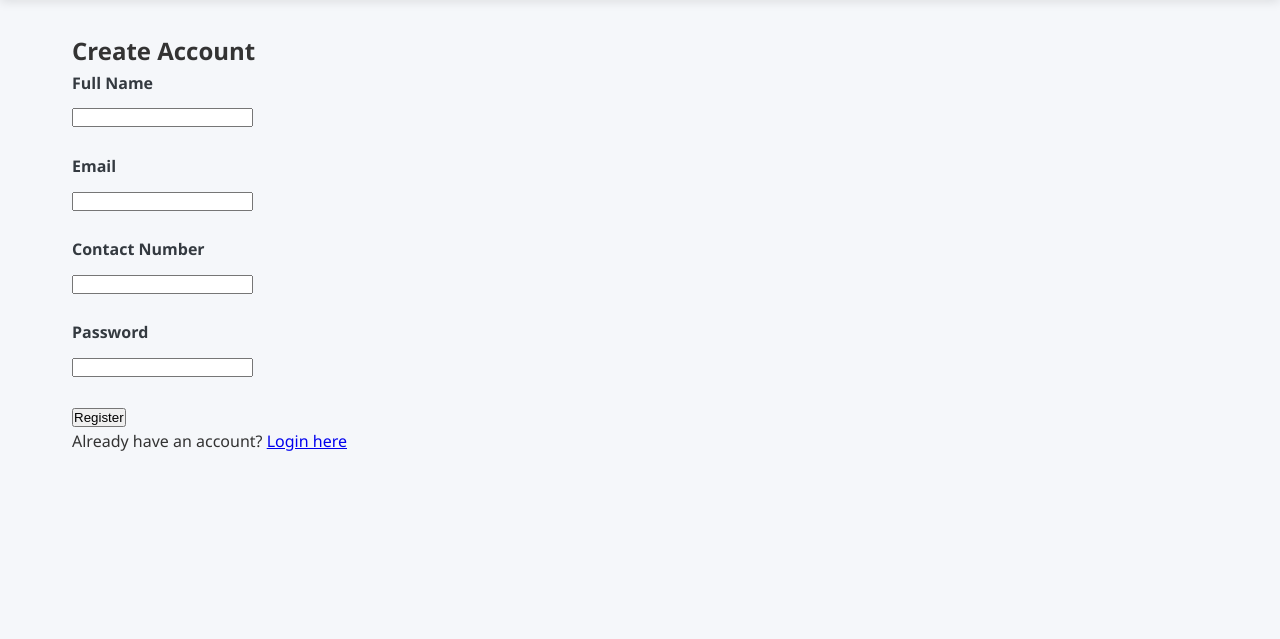
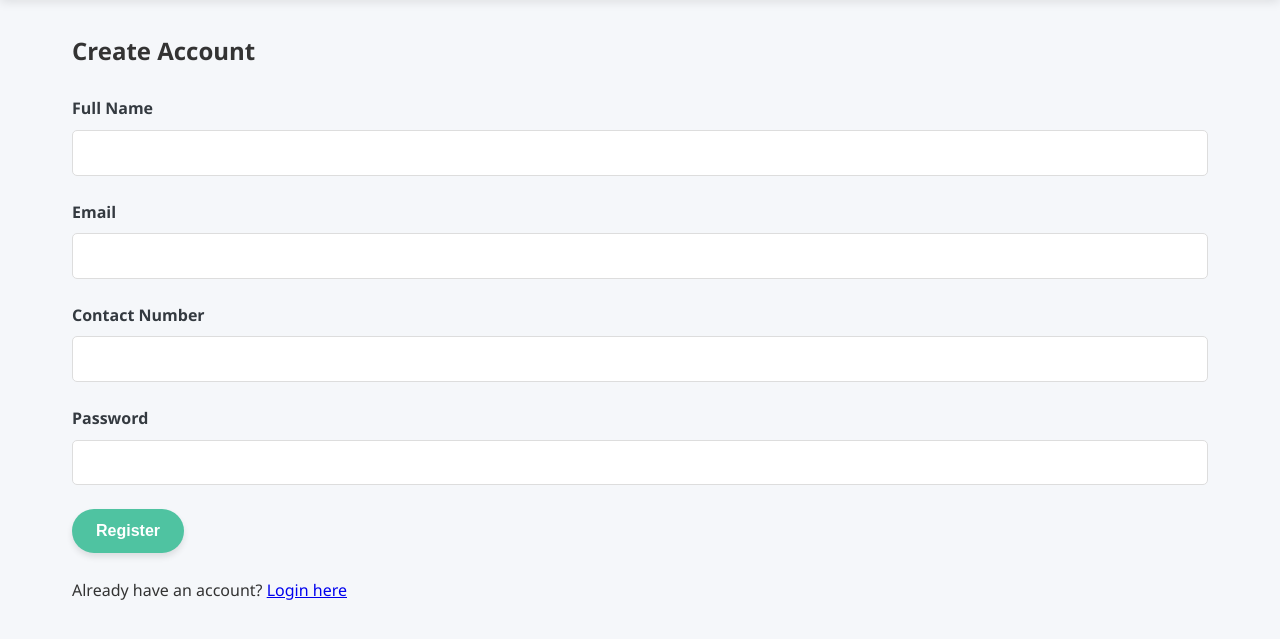
Before and after one commit to Gabszy10/alvin-astillazo, a PHP site: page /register.php in a window 1280 px wide. Shown: the part 70-709 px from the top of the page. Run offline with PHP 8.4, Linux system fonts and the light colour scheme.

Commit message:
form css adjustment

```diff
--- a/register.php
+++ b/register.php
@@ -22,39 +22,44 @@ if ($_SERVER['REQUEST_METHOD'] === 'POST') {
 ?>
 <!DOCTYPE html>
 <html lang="en">
+
 <head>
     <meta charset="UTF-8">
     <title>Register</title>
     <link rel="stylesheet" href="https://cdnjs.cloudflare.com/ajax/libs/font-awesome/6.4.0/css/all.min.css">
     <link rel="stylesheet" href="styles.css">
 </head>
+
 <body>
     <?php include 'header.php'; ?>
     <div class="container">
         <h2>Create Account</h2>
+        <br>
         <?php if ($error): ?>
             <p class="error"><?php echo $error; ?></p>
         <?php endif; ?>
         <form method="POST">
             <div class="form-group">
                 <label for="full_name">Full Name</label>
-        <input type="text" id="full_name" name="full_name" required>
+                <input class="form-control" type="text" id="full_name" name="full_name" required>
             </div>
             <div class="form-group">
                 <label for="email">Email</label>
-        <input type="email" id="email" name="email" required>
+                <input class="form-control" type="email" id="email" name="email" required>
             </div>
             <div class="form-group">
                 <label for="phone">Contact Number</label>
-        <input type="text" id="phone" name="phone" required>
+                <input class="form-control" type="text" id="phone" name="phone" required>
             </div>
             <div class="form-group">
                 <label for="password">Password</label>
-        <input type="password" id="password" name="password" required>
+                <input class="form-control" type="password" id="password" name="password" required>
             </div>
-    <button type="submit">Register</button>
+            <button class="btn" type="submit">Register</button>
         </form>
+        <br>
         <p>Already have an account? <a href="login.php">Login here</a></p>
     </div>
 </body>
+
 </html>
```
Also changed, not shown: login.php (+8 -3 lines). Lines whose indentation alone changed are shown as unchanged.
